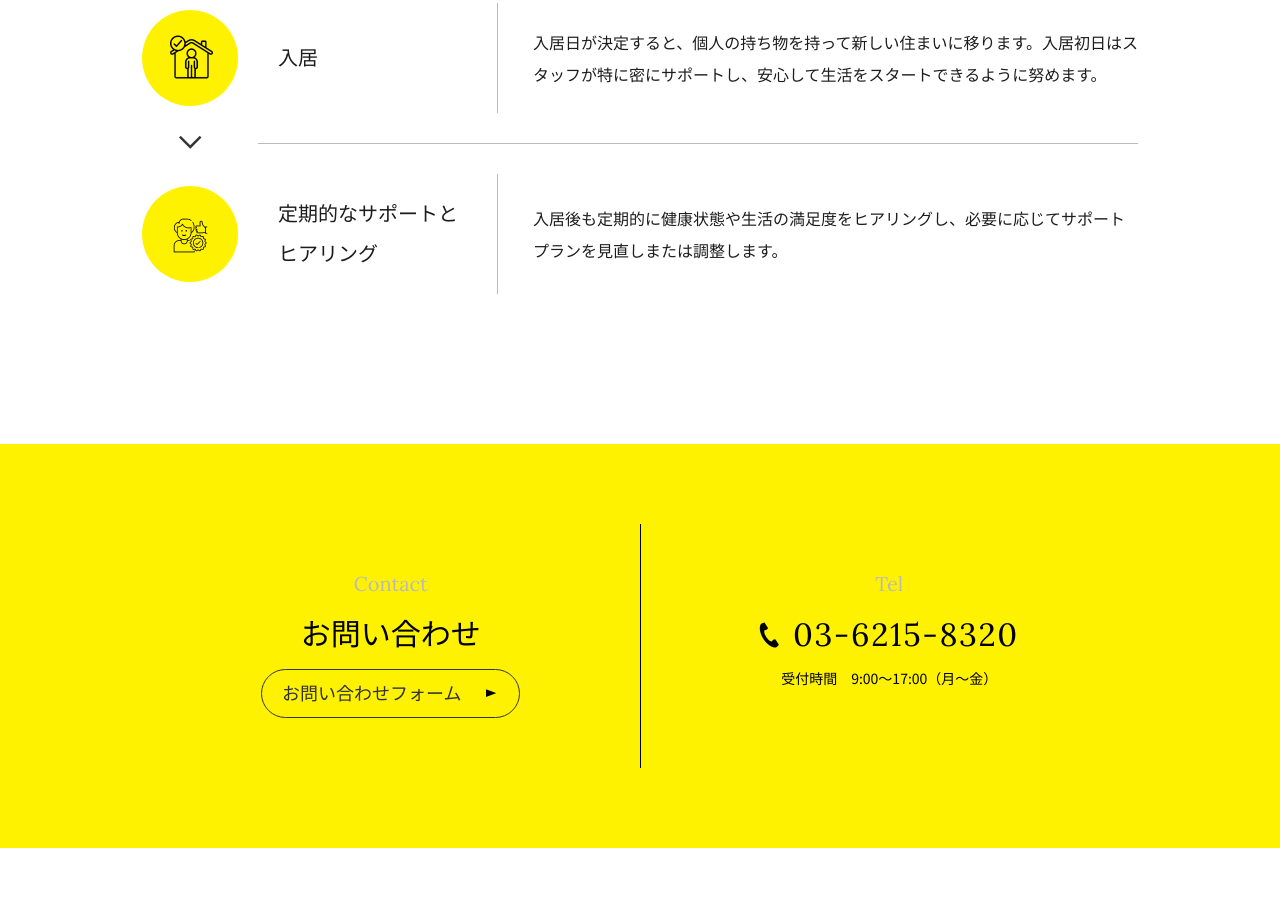
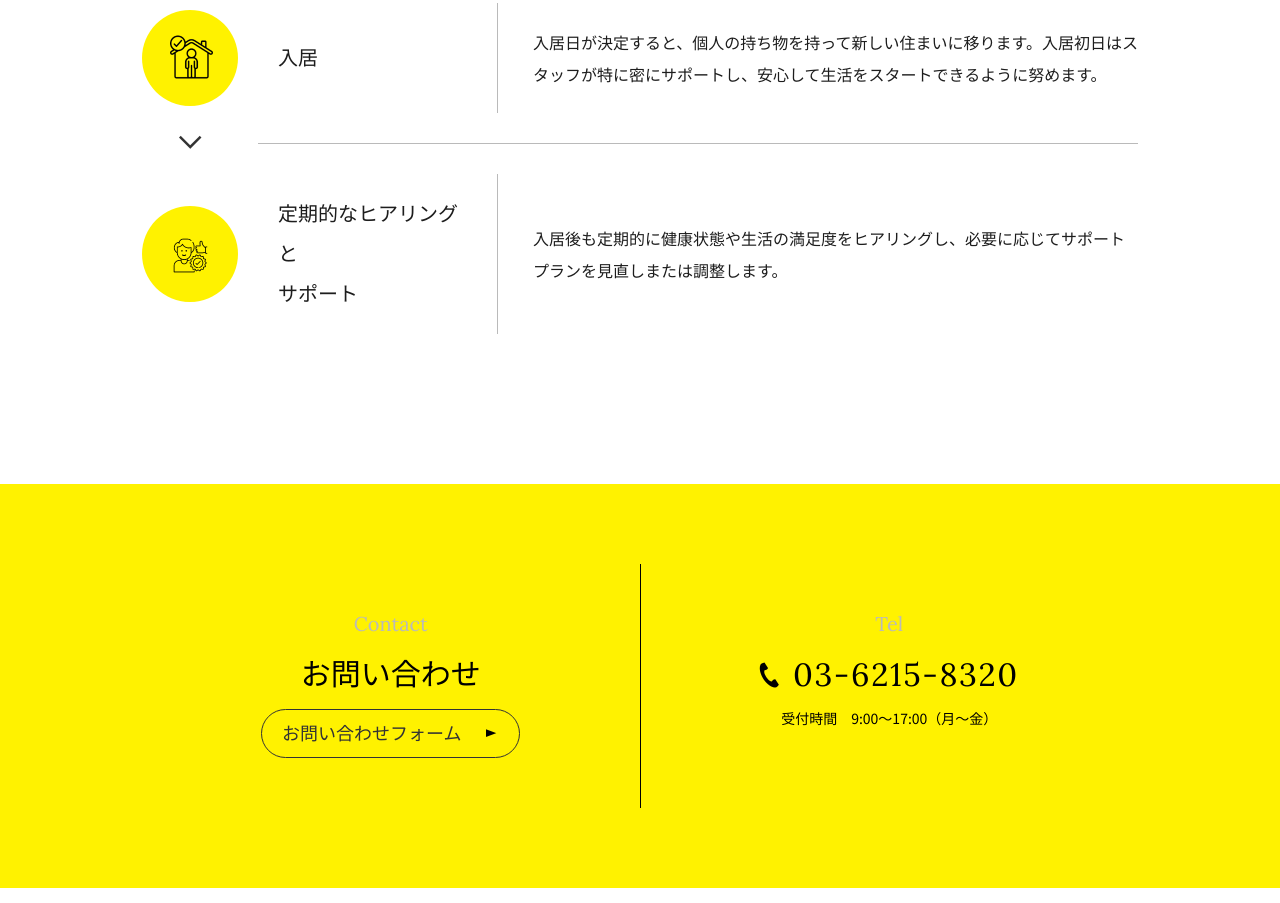
Before and after one commit to intellegence0706/wiz-home, a plain HTML site: page service.html in a window 1280 px wide. Shown: the part 10271-11174 px from the top of the page. Drawn offline with nearby package versions, Linux system fonts and the light colour scheme; files whose address does not match are found by name.

Commit message:
fix: service page

```diff
--- a/service.html
+++ b/service.html
@@ -321,7 +321,7 @@
 							<div class="flow_item_img"><img src="..\img\service\img-flow07%402x.png" width="96"
 									height="96" alt=""></div>
 							<dl class="flow_item_data">
-								<dt class="ff-serif">定期的なサポートと<br>ヒアリング</dt>
+								<dt class="ff-serif">定期的なヒアリングと<br>サポート</dt>
 								<dd>入居後も定期的に健康状態や生活の満足度をヒアリングし、必要に応じてサポートプランを見直しまたは調整します。</dd>
 							</dl>
 						</div>
```
